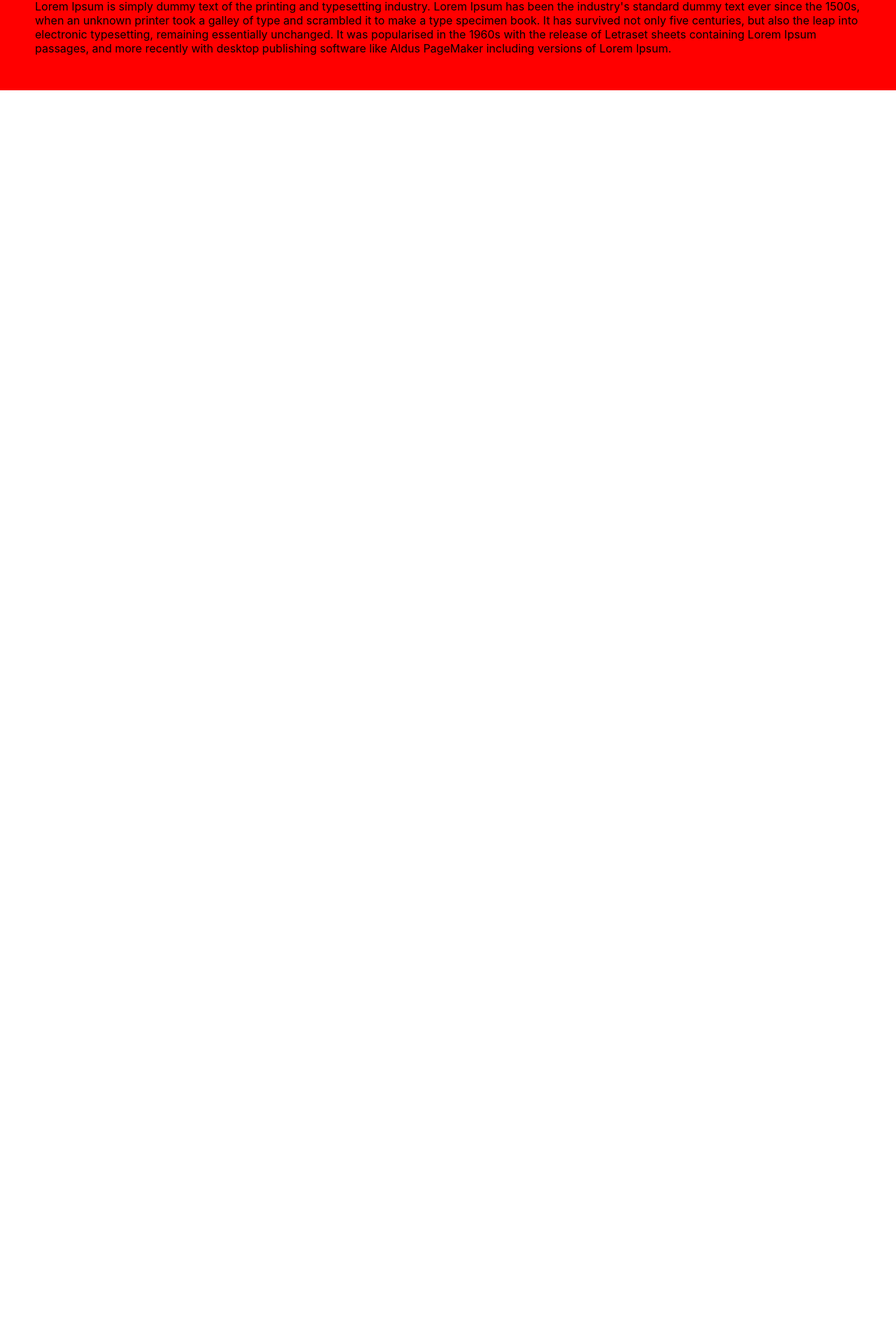
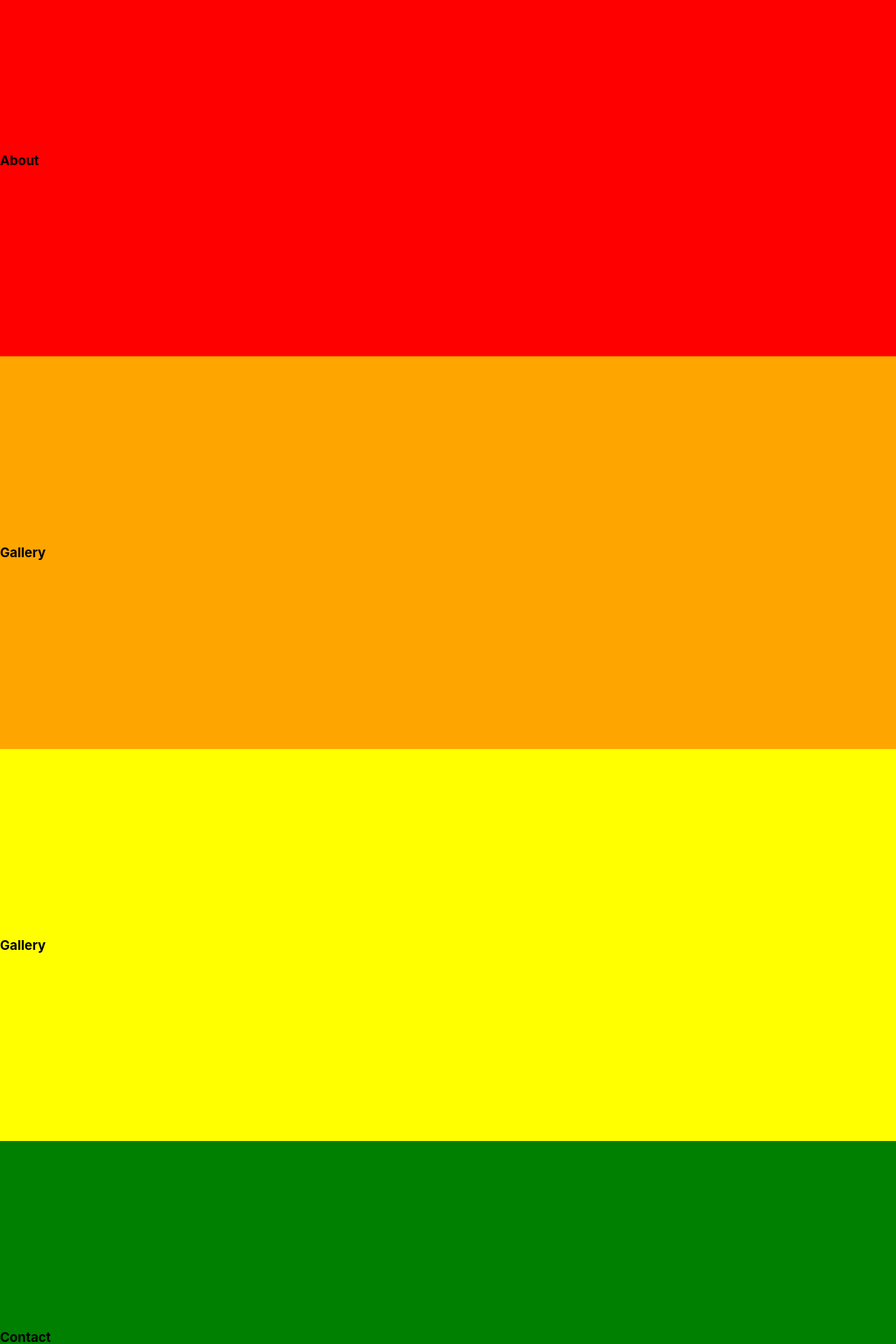
Before and after one commit to hermilanastacio/resort, a React (Create React App) app: page / in a window 1280 px wide. Shown: the part 851-2771 px from the top of the page at 70% size. Before the commit the page ends 980 px from the top, so only its background shows below. Built offline with nearby package versions, Linux system fonts and the light colour scheme.

Commit message:
- Added all components

```diff
--- a/src/App.js
+++ b/src/App.js
@@ -2,6 +2,10 @@ import React from 'react';
 import Video from './components/Video/Video';
 import Dashboard from './components/Dashboard/Dashboard';
 import About from './components/About/About';
+import Gallery from './components/Gallery/Gallery';
+import Rooms from './components/Rooms/Rooms';
+import Contact from './components/Contact/Contact';
+import Footer from './components/Footer/Footer';
 
 function App() {
   return (
@@ -10,6 +14,10 @@ function App() {
       <div style={{position:"absolute"}}>
         <Dashboard/>
         <About/>
+        <Gallery/>
+        <Rooms/>
+        <Contact/>
+        <Footer/>
       </div>
     </div>
   );
--- a/src/components/About/About.js
+++ b/src/components/About/About.js
@@ -2,8 +2,8 @@ import React from 'react';
 
 const About = () => {
   return(
-    <section style={{backgroundColor:"red", padding: 50}}>
-      <span>Lorem Ipsum is simply dummy text of the printing and typesetting industry. Lorem Ipsum has been the industry's standard dummy text ever since the 1500s, when an unknown printer took a galley of type and scrambled it to make a type specimen book. It has survived not only five centuries, but also the leap into electronic typesetting, remaining essentially unchanged. It was popularised in the 1960s with the release of Letraset sheets containing Lorem Ipsum passages, and more recently with desktop publishing software like Aldus PageMaker including versions of Lorem Ipsum.</span>
+    <section style={{backgroundColor:"red", padding: "250px 0px"}}>
+      <h3>About</h3>
     </section>
   );
 }
--- /dev/null
+++ b/src/components/Contact/Contact.js
@@ -0,0 +1,11 @@
+import React from 'react';
+
+const Contact = () => {
+  return(
+    <section style={{backgroundColor:"green", padding: "250px 0px"}}>
+      <h3>Contact</h3>
+    </section>
+  );
+}
+
+export default Contact;
--- /dev/null
+++ b/src/components/Footer/Footer.js
@@ -0,0 +1,11 @@
+import React from 'react';
+
+const Footer = () => {
+  return(
+    <section style={{backgroundColor:"blue", padding: "250px 0px"}}>
+      <h3>Footer</h3>
+    </section>
+  );
+}
+
+export default Footer;
--- /dev/null
+++ b/src/components/Gallery/Gallery.js
@@ -0,0 +1,11 @@
+import React from 'react';
+
+const Gallery = () => {
+  return (
+    <section style={{backgroundColor:"orange", padding: "250px 0px"}}>
+      <h3>Gallery</h3>
+    </section>
+  );
+}
+
+export default Gallery;
--- /dev/null
+++ b/src/components/Rooms/Rooms.js
@@ -0,0 +1,11 @@
+import React from 'react';
+
+const Rooms = () => {
+  return (
+    <section style={{backgroundColor:"yellow", padding: "250px 0px"}}>
+      <h3>Gallery</h3>
+    </section>
+  );
+}
+
+export default Rooms;
```
